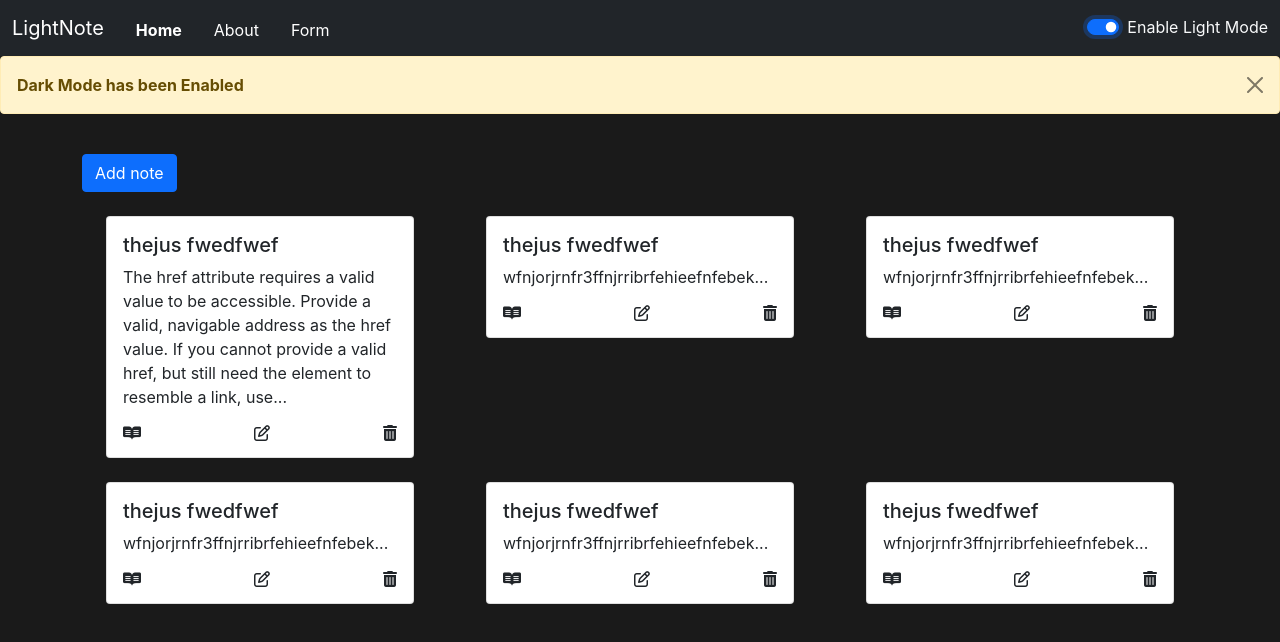
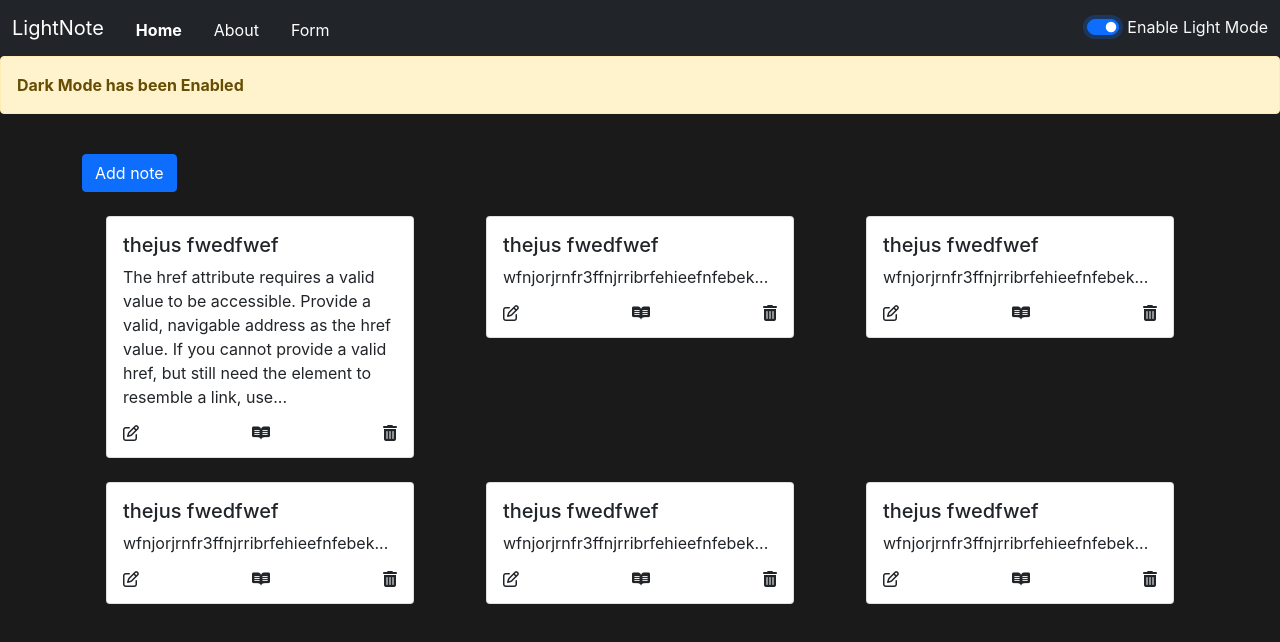
Before and after one commit to thejusvarma/React-App, a React (Create React App) app: page / in a window 1280 px wide. Both pictures are taken after a click on the switch "Enable Dark Mode". Shown: the top 642 px of the page. Built offline with nearby package versions, Linux system fonts and the light colour scheme.

Commit message:
Alert timeout and code refactoring

```diff
--- a/src/App.js
+++ b/src/App.js
@@ -26,6 +26,10 @@ function App() {
   const showAlert=(message,type)=>
   {
     setAlert({msg:message, type:type})
+    setTimeout(() => {
+      setAlert(null)
+      ;
+    }, 3000);
   }
 
   const toggleMode=()=>
--- a/src/components/Alert.js
+++ b/src/components/Alert.js
@@ -4,7 +4,6 @@ export default function Alert(prop){
     return(
     prop.alert && <div className={`alert alert-${prop.alert.type} alert-dismissible fade show`} role="alert">
         <strong>{prop.alert.msg}</strong>
-        <button type="button" className="btn-close" data-bs-dismiss="alert" aria-label="Close"></button>
     </div>
   )
 }
--- a/src/components/Navbar.js
+++ b/src/components/Navbar.js
@@ -1,4 +1,4 @@
-import React, { useEffect, useState } from "react";
+import React from "react";
 import { Link, useLocation } from "react-router-dom";
 
 export default function  Navbar(prop)
--- a/src/components/Note.js
+++ b/src/components/Note.js
@@ -10,9 +10,9 @@ return(
                     <h5 className="card-title">{props.title}</h5>
                     <p className="card-text">{props.content.slice(0,200)}...</p>
                     <div className="d-flex justify-content-between">
-                    <i class="fa-brands fa-readme"></i>
-                    <i class="fa-regular fa-pen-to-square"></i>
-                    <i class="fa-solid fa-trash-can"></i>
+                    <i class="fa-regular fa-pen-to-square" title="Edit"></i>
+                    <i class="fa-brands fa-readme" title="Read"></i>
+                    <i class="fa-solid fa-trash-can" title="Delete"></i>
                     </div>
                 </div>
             </div>
--- a/src/index.css
+++ b/src/index.css
@@ -11,3 +11,7 @@ code {
   font-family: source-code-pro, Menlo, Monaco, Consolas, 'Courier New',
     monospace;
 }
+
+i{
+  cursor:pointer
+}
```
